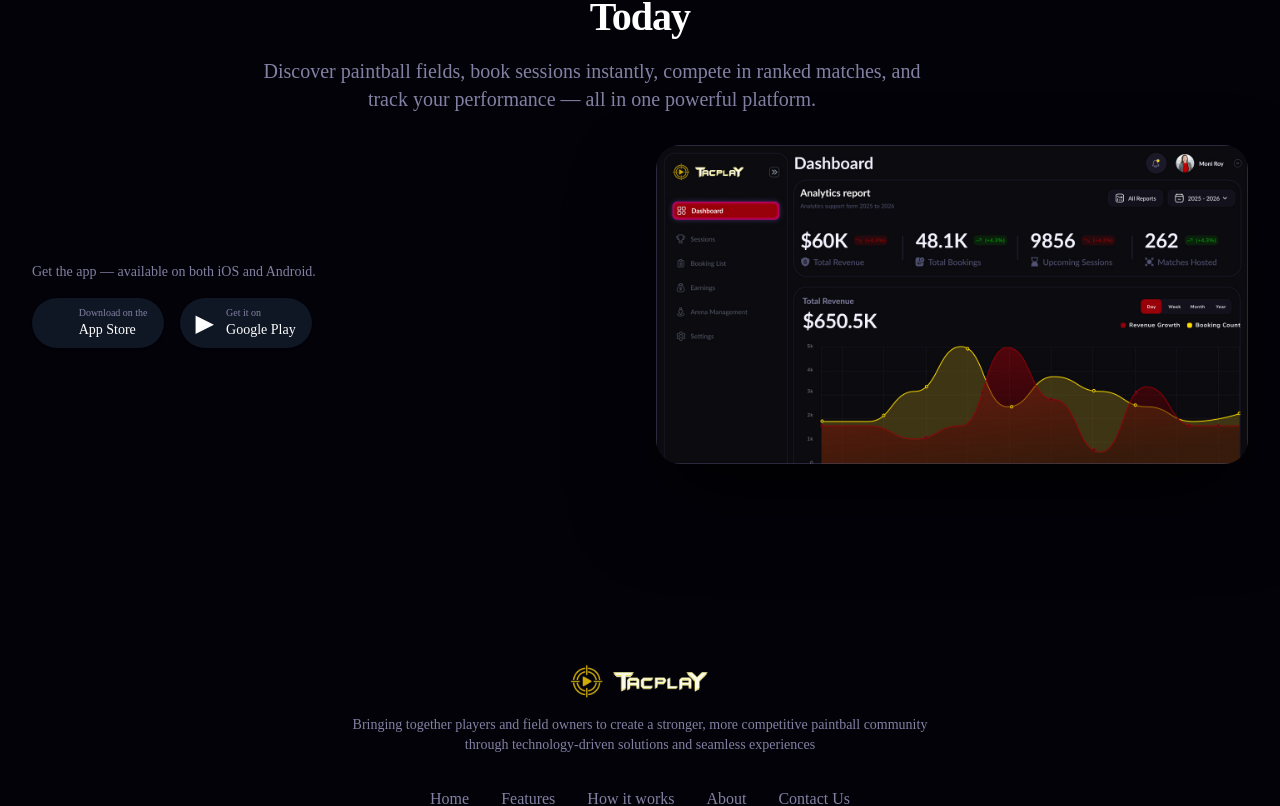
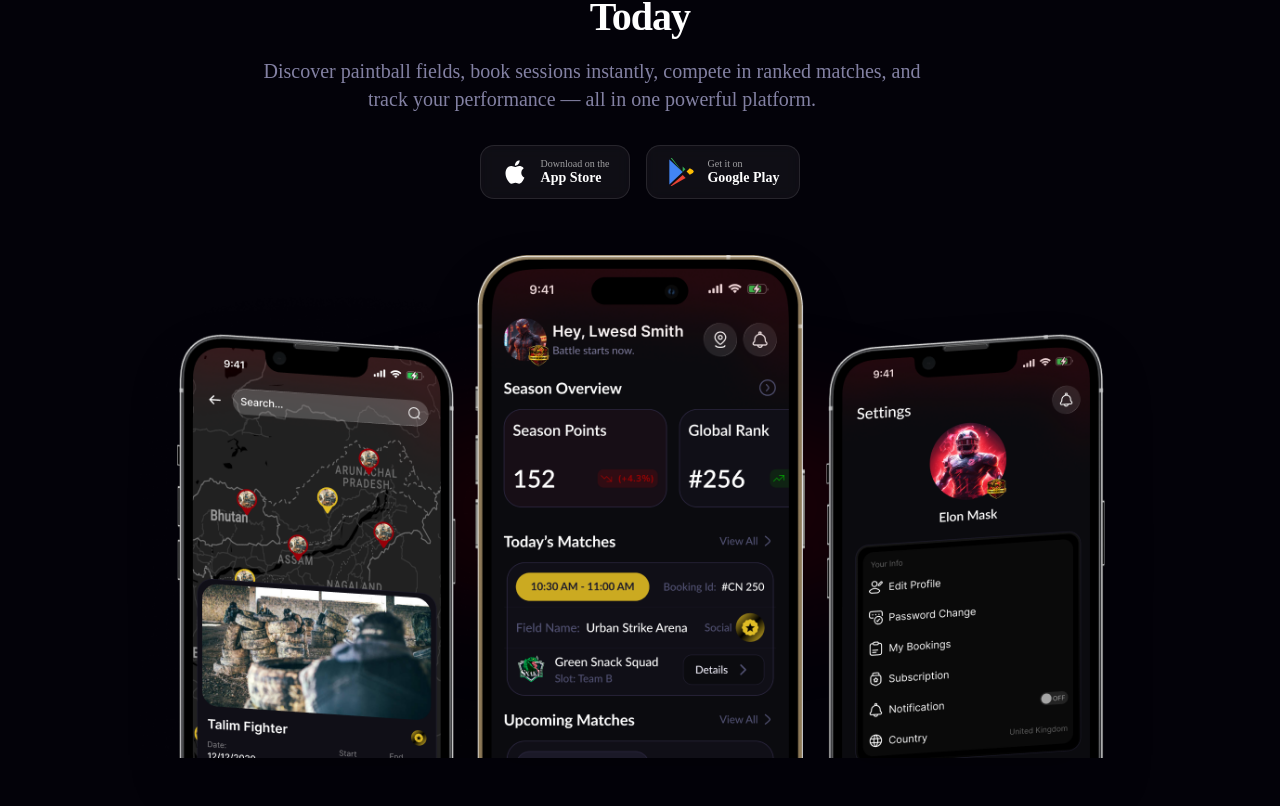
Before and after one commit to Rahul-Mallik-CSE/TacPlay-landing-page, a Next.js app: page / in a window 1280 px wide. Shown: the part 7714-8520 px from the top of the page. Built offline with nearby package versions, Linux system fonts and the light colour scheme.

Commit message:
feat: enhance DownloadSections component; improve layout and add app store buttons with icons

```diff
--- a/src/components/DownloadComponents/DownloadSections.tsx
+++ b/src/components/DownloadComponents/DownloadSections.tsx
@@ -9,63 +9,114 @@ import { MotionReveal } from "@/components/CommonComponents/MotionReveal";
 
 const DownloadSections = () => {
   return (
-    <section id="download" className="bg-background py-16 md:py-28">
+    <section
+      id="download"
+      className="bg-background py-16 md:py-28 overflow-hidden"
+    >
       <div className="mx-auto max-w-7xl px-4 sm:px-6 lg:px-8">
+        {/* Heading */}
+        <MotionReveal>
           <SectionHeading
             title="Download TACPLAY & Start Competing Today"
             description="Discover paintball fields, book sessions instantly, compete in ranked matches, and track your performance — all in one powerful platform."
             className="text-center"
           />
+        </MotionReveal>
 
-        <div className="mt-8 grid grid-cols-1 items-center gap-8 md:grid-cols-2">
+        {/* App Store Buttons */}
         <MotionReveal>
-            <div className="flex flex-col items-center md:items-start">
-              <p className="mb-4 text-center text-sm text-secondary md:text-left">
-                Get the app — available on both iOS and Android.
-              </p>
-
-              <div className="flex gap-4">
+          <div className="mt-8 flex flex-wrap items-center justify-center gap-4">
+            {/* App Store */}
             <a
               href="#"
-                  className="inline-flex items-center gap-3 rounded-full bg-[#0f1724] px-4 py-2 shadow hover:opacity-95"
+              className="inline-flex items-center gap-3 rounded-xl border border-white/10 bg-white/5 px-5 py-3 backdrop-blur-sm transition-all duration-200 hover:bg-white/10 hover:border-white/20"
             >
-                  <span className="text-2xl"></span>
-                  <div className="text-left text-sm">
-                    <div className="text-[10px] text-secondary">
+              {/* Apple Icon SVG */}
+              <svg
+                className="h-7 w-7 flex-shrink-0 fill-white"
+                viewBox="0 0 24 24"
+                xmlns="http://www.w3.org/2000/svg"
+              >
+                <path d="M18.71 19.5c-.83 1.24-1.71 2.45-3.05 2.47-1.34.03-1.77-.79-3.29-.79-1.53 0-2 .77-3.27.82-1.31.05-2.3-1.32-3.14-2.53C4.25 17 2.94 12.45 4.7 9.39c.87-1.52 2.43-2.48 4.12-2.51 1.28-.02 2.5.87 3.29.87.78 0 2.26-1.07 3.8-.91.65.03 2.47.26 3.64 1.98-.09.06-2.17 1.28-2.15 3.81.03 3.02 2.65 4.03 2.68 4.04-.03.07-.42 1.44-1.38 2.83M13 3.5c.73-.83 1.94-1.46 2.94-1.5.13 1.17-.34 2.35-1.04 3.19-.69.85-1.83 1.51-2.95 1.42-.15-1.15.41-2.35 1.05-3.11z" />
+              </svg>
+              <div className="text-left">
+                <div className="text-[10px] leading-none text-white/60">
                   Download on the
                 </div>
-                    <div className="font-medium">App Store</div>
+                <div className="mt-0.5 text-sm font-semibold leading-none text-white">
+                  App Store
+                </div>
               </div>
             </a>
 
+            {/* Google Play */}
             <a
               href="#"
-                  className="inline-flex items-center gap-3 rounded-full bg-[#0f1724] px-4 py-2 shadow hover:opacity-95"
+              className="inline-flex items-center gap-3 rounded-xl border border-white/10 bg-white/5 px-5 py-3 backdrop-blur-sm transition-all duration-200 hover:bg-white/10 hover:border-white/20"
             >
-                  <span className="text-2xl">▶</span>
-                  <div className="text-left text-sm">
-                    <div className="text-[10px] text-secondary">Get it on</div>
-                    <div className="font-medium">Google Play</div>
+              {/* Google Play Icon SVG */}
+              <svg
+                className="h-7 w-7 flex-shrink-0"
+                viewBox="0 0 24 24"
+                xmlns="http://www.w3.org/2000/svg"
+              >
+                <path
+                  d="M3.18 23.76c.37.2.8.2 1.19 0l11.6-6.71-2.5-2.5-10.29 9.21z"
+                  fill="#EA4335"
+                />
+                <path
+                  d="M22.16 10.39L19.5 8.87l-2.73 2.73 2.73 2.73 2.69-1.54a1.5 1.5 0 000-2.4z"
+                  fill="#FBBC04"
+                />
+                <path
+                  d="M2.05 1.24A1.5 1.5 0 002 1.8v20.4c0 .19.02.38.07.55L13.43 12 2.05 1.24z"
+                  fill="#4285F4"
+                />
+                <path
+                  d="M13.43 12L4.37.24C4 .04 3.56.05 3.18.24L13.43 12l2.36-2.36-2.36-2.36V12z"
+                  fill="#34A853"
+                />
+              </svg>
+              <div className="text-left">
+                <div className="text-[10px] leading-none text-white/60">
+                  Get it on
+                </div>
+                <div className="mt-0.5 text-sm font-semibold leading-none text-white">
+                  Google Play
+                </div>
               </div>
             </a>
           </div>
-            </div>
         </MotionReveal>
 
+        {/* Phone Mockup Image */}
         <MotionReveal>
-            <div className="flex justify-center md:justify-end">
-              <div className="w-[320px] sm:w-[420px] md:w-[520px] lg:w-[640px]">
+          <div className="relative mt-14 flex justify-center">
+            {/*
+              Glow behind the phones
+              Uses a radial red glow matching the dark/red theme in the design
+            */}
+            <div
+              className="pointer-events-none absolute inset-x-0 top-1/2 -translate-y-1/2 mx-auto h-[300px] w-[70%] rounded-full"
+              style={{
+                background:
+                  "radial-gradient(ellipse at center, rgba(120,0,0,0.35) 0%, transparent 70%)",
+                filter: "blur(40px)",
+              }}
+            />
+
+            <div className="relative w-full max-w-[320px] sm:max-w-[540px] md:max-w-[700px] lg:max-w-[900px] xl:max-w-[1000px]">
               <Image
-                  src="/images/Overview.jpg"
-                  alt="App preview"
-                  width={800}
-                  height={800}
-                  className="rounded-3xl object-cover shadow-[0_40px_80px_rgba(0,0,0,0.6)]"
+                src="/images/Frame 2147228463.png"
+                alt="TACPLAY app screens — map, dashboard, and settings"
+                width={1000}
+                height={600}
+                priority
+                className="relative z-10 w-full object-contain drop-shadow-2xl"
               />
             </div>
           </div>
         </MotionReveal>
-        </div>
       </div>
     </section>
   );
```
Lines whose indentation alone changed are shown as unchanged.
